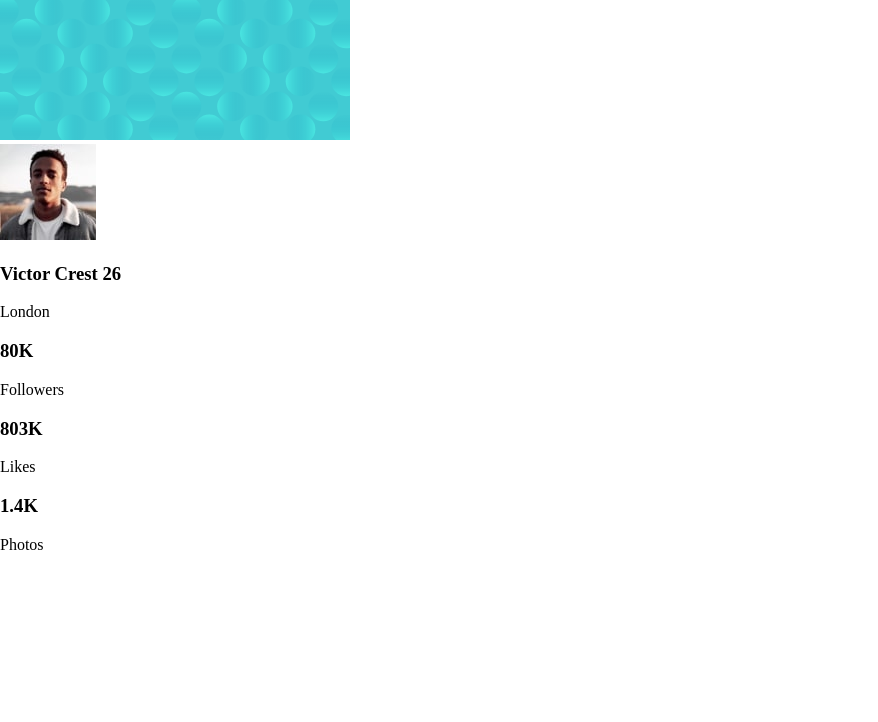
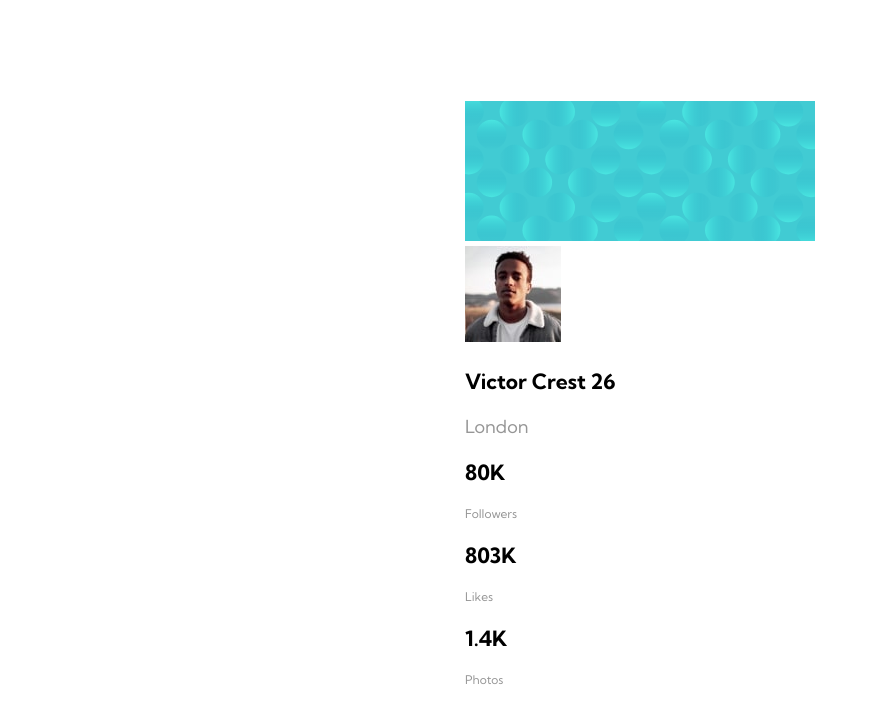
Before and after one commit to AbitBrookish/profile-card, a plain HTML site: page index.html in a window 1280 px wide. Shown: the whole page, without its empty margins (0-878 px from the left). Drawn offline with Linux system fonts and the light colour scheme.

Commit message:
Create font styles

```diff
--- a/style.css
+++ b/style.css
@@ -1,3 +1,5 @@
+@import url('https://fonts.googleapis.com/css2?family=Kumbh+Sans:wght@400;700&display=swap');
+
 * {
   box-sizing: border-box;
 }
@@ -10,7 +12,29 @@ body {
   height: 100%;
   margin: 0;
   padding: 0;
+  display: grid;
+  place-content: center;
 }
+
+/* font styles */
+
+main {
+  font-family: 'Kumbh Sans', Arial, Helvetica, sans-serif;
+  font-size: 18px;
+}
+
+#location {
+  font-size: 14px;
+}
+
+.profile-info__stat-class {
+  font-size: 12px;
+}
+
+p {
+  color: hsl(0, 0%, 59%);
+}
+
 
 
 .attribution {
```
